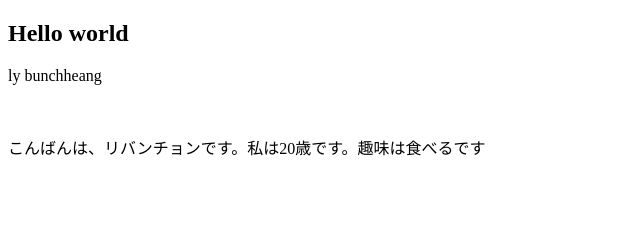
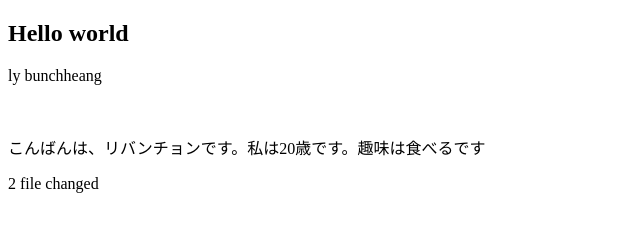
Before and after one commit to lycheang/Intern, a plain HTML site: page index.html in a window 1280 px wide. Shown: the whole page, without its empty margins (0-640 px from the left). Drawn offline with Linux system fonts and the light colour scheme.

Commit message:
third change

```diff
--- a/index.html
+++ b/index.html
@@ -9,5 +9,6 @@
     <h2>Hello world</h2>
     <p>ly bunchheang </p><br>
     <p>こんばんは、リバンチョンです。私は20歳です。趣味は食べるです</p>
+    <p>2 file changed</p>
 </body>
 </html>
```
